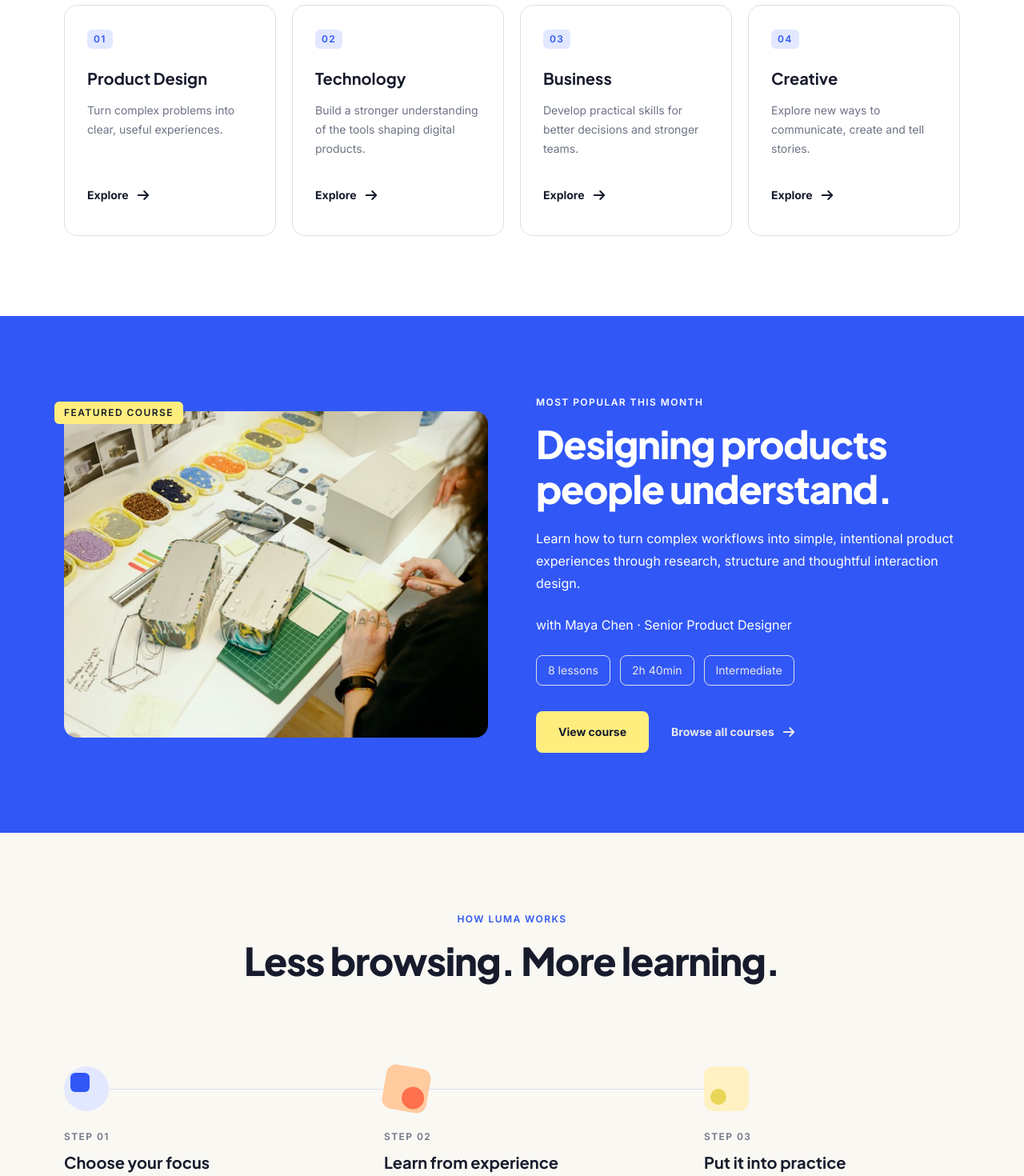
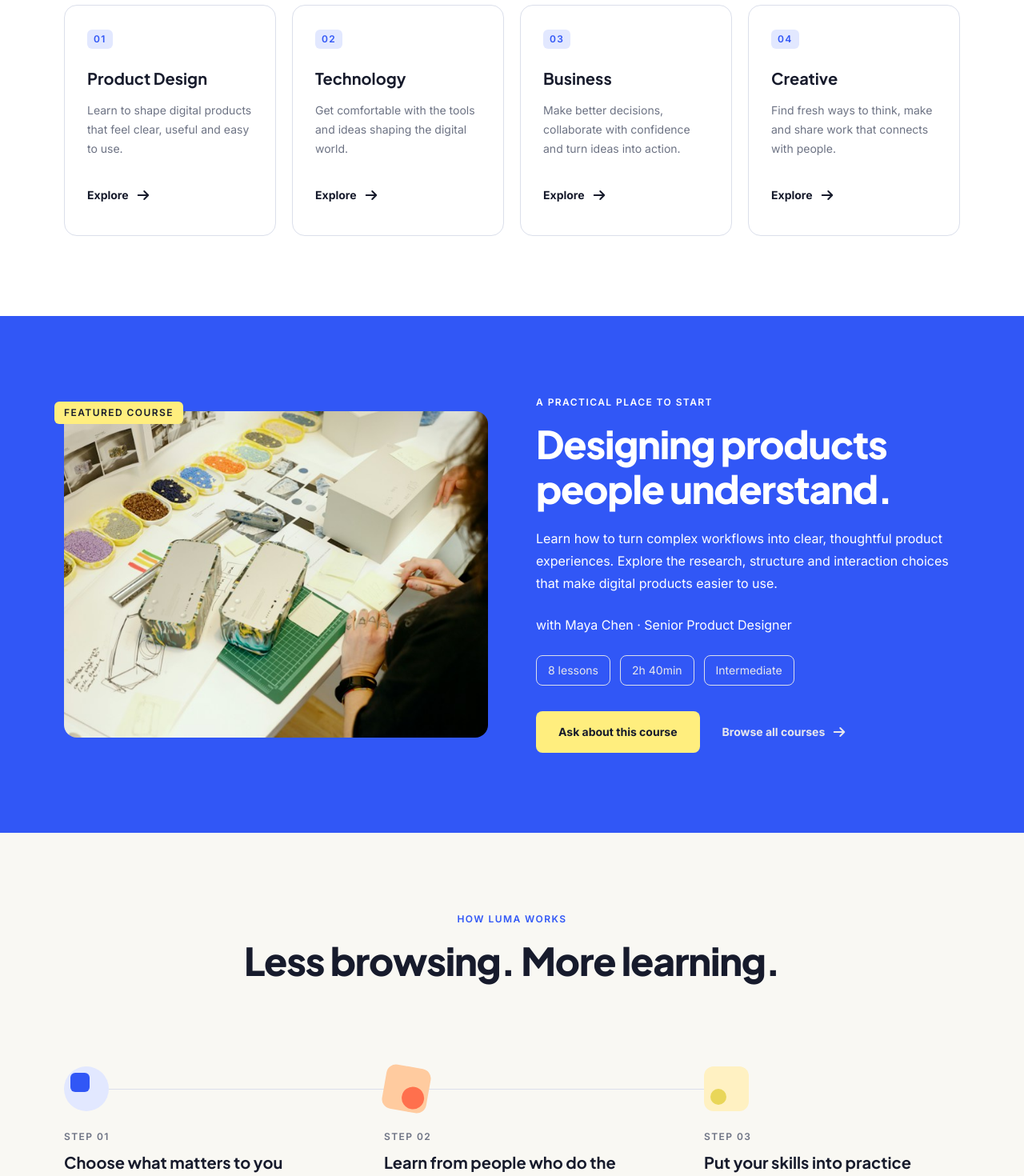
Before and after one commit to maurodferreira/luma, a Next.js app: page / in a window 1280 px wide. Shown: the part 1140-2610 px from the top of the page at 80% size. Built offline with nearby package versions, Linux system fonts and the light colour scheme.

Commit message:
content: humanize landing page copy and clarify demo messaging

```diff
--- a/src/components/Contact.tsx
+++ b/src/components/Contact.tsx
@@ -43,13 +43,12 @@ export function Contact() {
               id="contact-title"
               className="mt-4 font-display text-[32px] font-extrabold leading-9 tracking-[-0.8px] md:text-[48px] md:leading-[56px] md:tracking-[-1.2px]"
             >
-              Get in touch
+              Let’s find your next step.
             </h2>
 
             <p className="mt-4 text-sm leading-6 text-muted md:text-lg md:leading-7">
-              Have a question? We’re here to help. Whether you’re looking for the right course,
-              learning with your team or interested in teaching with Luma, we’d love to hear from
-              you.
+              Choosing a course, planning learning for your team, or thinking about teaching with
+              Luma? Tell us what you have in mind and we’ll help you find the right place to start.
             </p>
           </div>
 
@@ -60,8 +59,8 @@ export function Contact() {
               </a>
             </InfoRow>
 
-            <InfoRow icon={<ClockIcon />} title="Response Time">
-              Up to 24 hours on business days
+            <InfoRow icon={<ClockIcon />} title="Response time">
+              Usually within one business day
             </InfoRow>
           </ul>
         </div>
--- a/src/components/FeaturedCourse.tsx
+++ b/src/components/FeaturedCourse.tsx
@@ -1,5 +1,5 @@
 import Image from "next/image";
-import { courseMeta } from "@/data/content";
+import { featuredCourse } from "@/data/content";
 import { Button } from "./Button";
 import { Container } from "./Container";
 import { ArrowRight } from "./Icons";
@@ -30,27 +30,26 @@ export function FeaturedCourse() {
 
         <div>
           <p className="text-xs font-semibold uppercase leading-4 tracking-[1.44px] text-white">
-            Most popular this month
+            {featuredCourse.eyebrow}
           </p>
 
           <h2
             id="featured-title"
             className="mt-4 font-display text-[32px] font-extrabold leading-9 tracking-[-0.8px] md:text-[48px] md:leading-[56px] md:tracking-[-1.2px]"
           >
-            Designing products people understand.
+            {featuredCourse.title}
           </h2>
 
           <p className="mt-5 max-w-[536px] text-sm leading-6 text-white md:text-base md:leading-7">
-            Learn how to turn complex workflows into simple, intentional product experiences through
-            research, structure and thoughtful interaction design.
+            {featuredCourse.description}
           </p>
 
           <p className="mt-6 text-sm leading-6 text-white md:text-base md:leading-7">
-            with Maya Chen · Senior Product Designer
+            with {featuredCourse.instructor.name} · {featuredCourse.instructor.role}
           </p>
 
           <ul className="mt-6 flex flex-wrap gap-3 text-sm leading-6">
-            {courseMeta.map((item) => (
+            {featuredCourse.meta.map((item) => (
               <li
                 key={item}
                 className="rounded-lg border border-line px-3.5 py-1.5 text-white-muted"
@@ -66,7 +65,7 @@ export function FeaturedCourse() {
               variant="sun"
               className="h-[52px] px-7 py-[14px] font-bold"
             >
-              View course
+              Ask about this course
             </Button>
 
             <a
--- a/src/components/Footer.tsx
+++ b/src/components/Footer.tsx
@@ -9,7 +9,7 @@ export function Footer() {
           <div className="col-span-2 lg:col-span-1">
             <Logo light className="-mt-[3px] block w-fit text-[22px] leading-none" />
             <p className="mt-3 text-sm leading-6 text-footer-muted lg:max-w-[240px]">
-              Practical learning for curious people.
+              Practical learning for curious people who want to keep moving forward.
             </p>
           </div>
 
--- a/src/components/People.tsx
+++ b/src/components/People.tsx
@@ -22,9 +22,9 @@ export function People() {
           </h2>
 
           <p className="mt-6 text-base leading-[26px] text-ink md:mt-8 md:text-lg md:leading-7 md:text-muted">
-            Morbi sit egestas dignissim pharetra, sed amet. Tempus justo senectus risus ac vel,
-            velit, nunc. Eget commodo eget in aliquam facilisi facilisi nec magna hendrerit.
-            Placerat ipsum sit tellus urna, faucibus aenean lorem faucibus integer.
+            Learning feels more meaningful when you can learn from people who have been there.
+            Meet the practitioners behind our courses and the curious learners who share ideas,
+            ask thoughtful questions and put new skills into practice.
           </p>
 
           <Button
@@ -32,7 +32,7 @@ export function People() {
             variant="light"
             className="mt-6 h-[54px] !px-7 !py-[14px] md:mt-8"
           >
-            Explore teachers and students
+            Get involved with the community
           </Button>
         </div>
 
--- a/src/components/Testimonial.tsx
+++ b/src/components/Testimonial.tsx
@@ -1,5 +1,5 @@
 import Image from "next/image";
-import { stats } from "@/data/content";
+import { learnerStory, stats } from "@/data/content";
 
 function QuoteMark() {
   return (
@@ -27,16 +27,13 @@ export function Testimonial() {
           <QuoteMark />
 
           <blockquote className="mt-4 font-display text-xl font-semibold leading-8 text-ink md:text-[30px] md:leading-[44px] md:tracking-[-0.75px]">
-            <p>
-              The lessons are short enough to fit into my week, but detailed enough that I actually
-              leave with something I can use.
-            </p>
+            <p>{learnerStory.quote}</p>
           </blockquote>
 
           <figcaption className="mt-8 flex items-center gap-4">
             <Image
               src="/avatar/alex-morgan.jpg"
-              alt="Alex Morgan"
+              alt={learnerStory.name}
               width={48}
               height={48}
               className="h-12 w-12 rounded-full object-cover"
@@ -44,10 +41,10 @@ export function Testimonial() {
 
             <div>
               <span className="block text-base font-bold leading-7 text-ink">
-                Alex Morgan
+                {learnerStory.name}
               </span>
               <span className="block text-sm leading-6 text-muted">
-                Product Manager
+                {learnerStory.role}
               </span>
             </div>
           </figcaption>
--- a/src/data/content.ts
+++ b/src/data/content.ts
@@ -1,6 +1,11 @@
 export type NavLink = { label: string; href: string };
 export type Category = { id: string; title: string; text: string };
-export type Step = { id: string; title: string; text: string; shape: "square" | "orange" | "sun" };
+export type Step = {
+  id: string;
+  title: string;
+  text: string;
+  shape: "square" | "orange" | "sun";
+};
 export type Stat = { value: string; label: string };
 export type FooterColumn = { title: string; links: NavLink[] };
 
@@ -8,21 +13,77 @@ export const navLinks: NavLink[] = [
   { label: "Courses", href: "#courses" },
   { label: "For Teams", href: "#contact" },
   { label: "Community", href: "#people" },
-  { label: "About", href: "#how-it-works" },
+  { label: "How it works", href: "#how-it-works" },
 ];
 
+export const socialProof = {
+  learners: "24,000+",
+  courses: "120+",
+  averageRating: "4.9",
+};
+
 export const categories: Category[] = [
-  { id: "01", title: "Product Design", text: "Turn complex problems into clear, useful experiences." },
-  { id: "02", title: "Technology", text: "Build a stronger understanding of the tools shaping digital products." },
-  { id: "03", title: "Business", text: "Develop practical skills for better decisions and stronger teams." },
-  { id: "04", title: "Creative", text: "Explore new ways to communicate, create and tell stories." },
+  {
+    id: "01",
+    title: "Product Design",
+    text: "Learn to shape digital products that feel clear, useful and easy to use.",
+  },
+  {
+    id: "02",
+    title: "Technology",
+    text: "Get comfortable with the tools and ideas shaping the digital world.",
+  },
+  {
+    id: "03",
+    title: "Business",
+    text: "Make better decisions, collaborate with confidence and turn ideas into action.",
+  },
+  {
+    id: "04",
+    title: "Creative",
+    text: "Find fresh ways to think, make and share work that connects with people.",
+  },
 ];
 
+export const featuredCourse = {
+  eyebrow: "A practical place to start",
+  title: "Designing products people understand.",
+  description:
+    "Learn how to turn complex workflows into clear, thoughtful product experiences. Explore the research, structure and interaction choices that make digital products easier to use.",
+  instructor: {
+    name: "Maya Chen",
+    role: "Senior Product Designer",
+  },
+  meta: ["8 lessons", "2h 40min", "Intermediate"],
+};
+
 export const steps: Step[] = [
-  { id: "01", title: "Choose your focus", text: "Find courses based on the skill you want to build, not endless content categories.", shape: "square" },
-  { id: "02", title: "Learn from experience", text: "Follow concise lessons created by professionals who use these skills.", shape: "orange" },
-  { id: "03", title: "Put it into practice", text: "Every course includes practical exercises designed to turn knowledge into action.", shape: "sun" },
+  {
+    id: "01",
+    title: "Choose what matters to you",
+    text: "Start with a skill you want to build and find a course that fits your goals.",
+    shape: "square",
+  },
+  {
+    id: "02",
+    title: "Learn from people who do the work",
+    text: "Get practical guidance from experienced professionals who use these skills every day.",
+    shape: "orange",
+  },
+  {
+    id: "03",
+    title: "Put your skills into practice",
+    text: "Work through useful exercises and take what you learn into your next project.",
+    shape: "sun",
+  },
 ];
+
+export const learnerStory = {
+  quote:
+    "I used to save course after course and never make time for them. Luma's focused lessons helped me build a learning habit and put new ideas to work.",
+  name: "Alex Morgan",
+  role: "Product Manager",
+};
 
 export const stats: Stat[] = [
   { value: "24K+", label: "active learners" },
@@ -30,24 +91,31 @@ export const stats: Stat[] = [
   { value: "92%", label: "complete their first course" },
 ];
 
-export const courseMeta = ["8 lessons", "2h 40min", "Intermediate"];
-
 export const footerColumns: FooterColumn[] = [
-  { title: "Explore", links: [
-    { label: "Courses", href: "#courses" },
-    { label: "Categories", href: "#courses" },
-    { label: "Instructors", href: "#people" },
-    { label: "For Teams", href: "#contact" },
-  ] },
-  { title: "Company", links: [
-    { label: "About", href: "#how-it-works" },
-    { label: "Careers", href: "#" },
-    { label: "Journal", href: "#" },
-  ] },
-  { title: "Support", links: [
-    { label: "Help Center", href: "#contact" },
-    { label: "Contact", href: "#contact" },
-    { label: "Terms", href: "#" },
-    { label: "Privacy", href: "#" },
-  ] },
+  {
+    title: "Explore",
+    links: [
+      { label: "Courses", href: "#courses" },
+      { label: "Categories", href: "#courses" },
+      { label: "Featured course", href: "#featured" },
+      { label: "How it works", href: "#how-it-works" },
+    ],
+  },
+  {
+    title: "Company",
+    links: [
+      { label: "About Luma", href: "#how-it-works" },
+      { label: "Our community", href: "#people" },
+      { label: "For teams", href: "#contact" },
+      { label: "Get in touch", href: "#contact" },
+    ],
+  },
+  {
+    title: "Support",
+    links: [
+      { label: "Course guidance", href: "#contact" },
+      { label: "General questions", href: "#contact" },
+      { label: "Contact us", href: "#contact" },
+    ],
+  },
 ];
```
Also changed, not shown: src/components/ContactForm.tsx (+21 -20 lines), src/components/Hero.tsx (+5 -3 lines), 1 other file (tests, documents, lock files or other folders).
